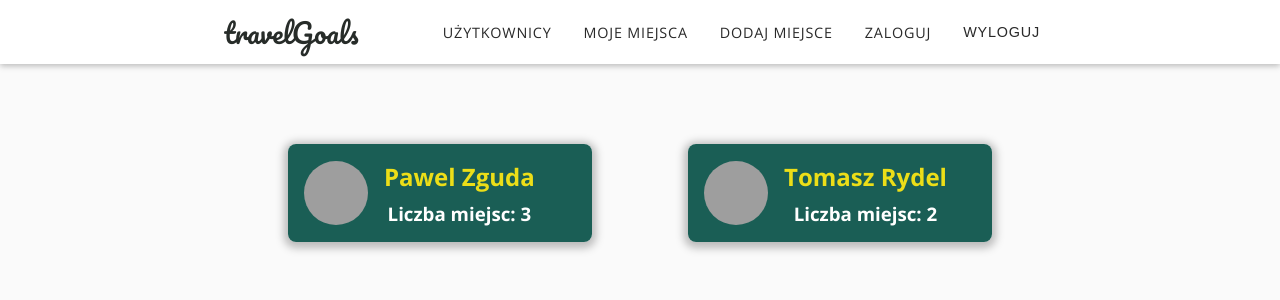
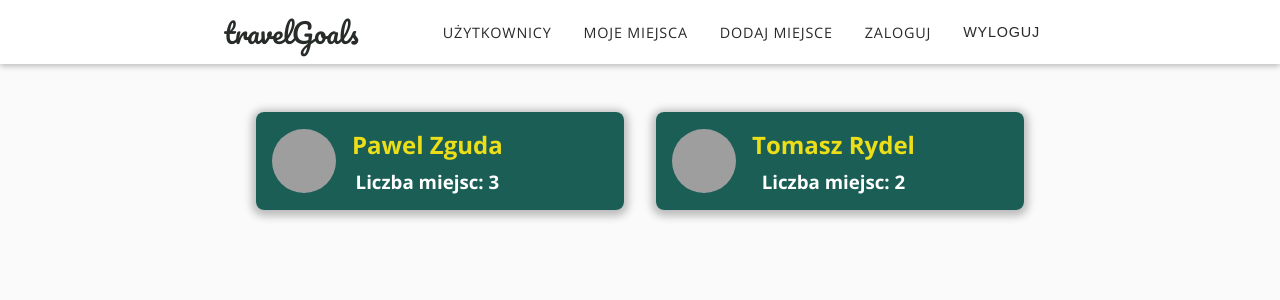
Before and after one commit to tranquilopablo/travel-goals, a React (Vite) app: page / in a window 1280 px wide. Shown: the top 300 px of the page. Built offline with nearby package versions, Linux system fonts and the light colour scheme; grey boxes are pictures that could not be loaded.

Commit message:
update users comp

```diff
--- a/src/pages/Users.jsx
+++ b/src/pages/Users.jsx
@@ -32,8 +32,6 @@ const Users = () => {
     fetchUsers();
   }, []);
 
-  // create later here error modal in case error
-  // update later UserList component
 
   const errorHandler = () => {
     setError(null);
--- a/src/shared/sharedComponents/uiElements/Card.module.css
+++ b/src/shared/sharedComponents/uiElements/Card.module.css
@@ -1,7 +1,5 @@
 .card {
   position: relative;
-    margin: 0 auto 2rem auto;
-    margin: 2rem;
   box-shadow: 0 2px 8px 4px rgba(0, 0, 0, 0.26);
   border-radius: 8px;
   /* padding: 1rem; */
```
Lines whose indentation alone changed are shown as unchanged.
